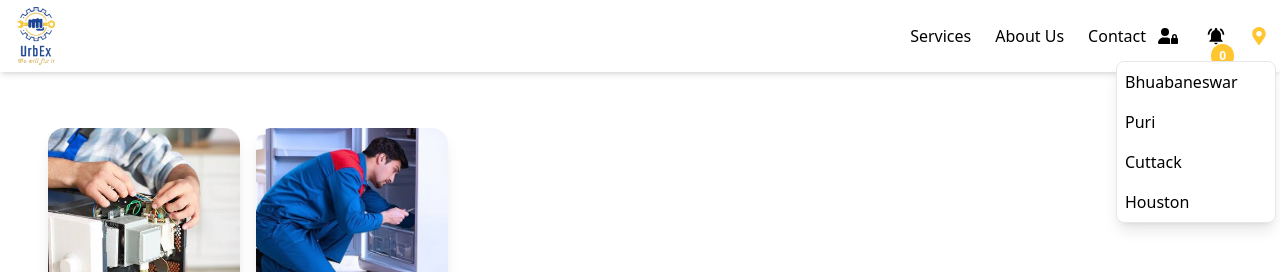
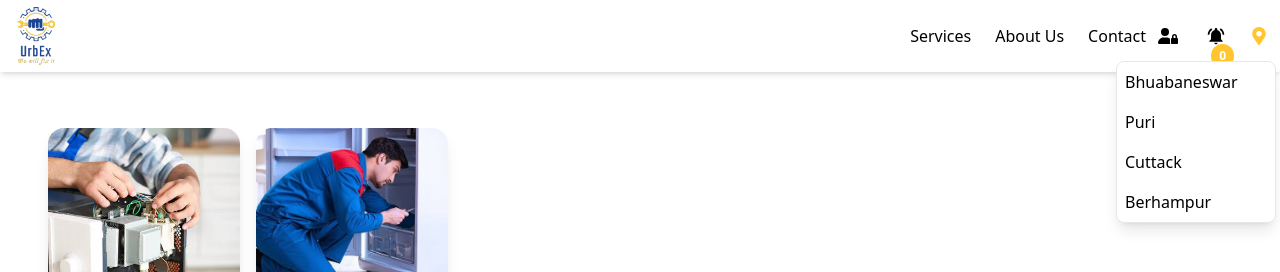
Before and after one commit to pritamkm1989/reactApp, a React (Create React App) app: page / in a window 1280 px wide. Shown: the top 272 px of the page. Built offline with nearby package versions, Linux system fonts and the light colour scheme.

Commit message:
Fixed the city Issue.

```diff
--- a/src/App.js
+++ b/src/App.js
@@ -6,9 +6,11 @@ import ServicePage from './pages/ourservice';
 import Cart from './pages/cart';
 import ContactPage from './pages/contact'
 import { CartProvider } from './CartContext'
+import { CityProvider } from './CityContext'
 
 const App = () => {
   return (
+    <CityProvider>
       <CartProvider>
         <Router>
           <Routes>
@@ -20,6 +22,7 @@ const App = () => {
           </Routes>
         </Router>
       </CartProvider>
+    </CityProvider>
   );
 };
 
--- /dev/null
+++ b/src/CityContext.js
@@ -0,0 +1,35 @@
+import React, { createContext, useState } from "react";
+
+export const CityContext = createContext();
+
+
+
+const cities = ["Bhuabaneswar", "Puri", "Cuttack", "Berhampur"];
+
+export const CityProvider = ({ children }) => {
+    const [selectedCity, setSelectedCity] = useState(null);
+
+    const [showCities, setShowCities] = useState(true);
+
+    const addCity = (city) => {
+        console.log('Adding to city:', city);
+        setSelectedCity(city);
+        toggleShowCities();
+
+    };
+
+    const toggleShowCities = () => {
+        setShowCities(prevShowCities => !prevShowCities);
+      };
+
+
+
+
+
+
+    return (
+        <CityContext.Provider value={{ cities, toggleShowCities, showCities, selectedCity, addCity }}>
+            {children}
+        </CityContext.Provider>
+    );
+};
--- a/src/components/ApplianceRepairService.js
+++ b/src/components/ApplianceRepairService.js
@@ -1,6 +1,7 @@
 import React, { useState, useContext } from "react";
 import { FiUpload } from "react-icons/fi";
 import CartForm from './request/CartForm'
+import {CityContext } from '../CityContext'
 
 import { CartContext } from "../CartContext";
 
@@ -44,6 +45,8 @@ const ApplianceRepairService = ({ items, title }) => {
   };
 
   const { addToCart } = useContext(CartContext)
+
+  const {selectedCity,toggleShowCities} = useContext(CityContext)
 
   const getError = (field) => {
     const error = errors.find(error => error.field === field);
@@ -275,9 +278,11 @@ const ApplianceRepairService = ({ items, title }) => {
             borderColor: hasError('city') ? 'red' : 'initial',
             borderWidth: hasError('city') ? '2px' : '0'
           }}
+          value = {selectedCity}
           className="w-full p-2 border rounded-lg focus:ring-2 focus:ring-[rgb(255,198,48)] focus:outline-none"
           onChange={(e) => setCity(e.target.value)}
           onFocus={() => setErrors(errors.filter(error => error.field !== 'city'))}
+          onClick = {() => toggleShowCities()}
         />
 
         <input
--- a/src/components/header.js
+++ b/src/components/header.js
@@ -1,5 +1,6 @@
 import React, { useState, useContext, useEffect } from "react";
 import { CartContext } from "../CartContext";
+import { CityContext } from "../CityContext";
 import { FaMapMarkerAlt } from "react-icons/fa";
 import { MdNotificationsActive } from "react-icons/md";
 import { FaUserLock } from "react-icons/fa6";
@@ -9,19 +10,22 @@ import urbex from "../img/urbex.png";
 
 const Header = () => {
   const [isMenuOpen, setIsMenuOpen] = useState(false);
-  const [selectedCity, setSelectedCity] = useState(null);
+
   const [isLoginModalOpen, setIsLoginModalOpen] = useState(false);
-  const cities = ["Bhuabaneswar", "Puri", "Cuttack", "Houston"];
+
   const openLoginModal = () => setIsLoginModalOpen(true);
   const closeLoginModal = () => setIsLoginModalOpen(false);
-  const [showCities, setShowCities] = useState(true);
+
 
   const toggleMenu = () => setIsMenuOpen(!isMenuOpen);
   const { cart } = useContext(CartContext);
+  const { cities,toggleShowCities ,showCities,selectedCity,addCity} = useContext(CityContext);
 
   useEffect(() => {
     console.log("Header cart update:", cart); // Debug log
   }, [cart]);
+
+
 
   return (
     <header>
@@ -82,7 +86,7 @@ const Header = () => {
           <div className="relative ml-4">
             {showCities && (<button
               className="p-2 rounded-full hover:bg-gray-200"
-              onClick={() => setShowCities(!showCities)}
+              onClick={() => toggleShowCities()}
             >
               <FaMapMarkerAlt className="text-[rgb(255,198,48)] text-lg" />
             </button>)}
@@ -95,8 +99,7 @@ const Header = () => {
                     key={index}
                     className="p-2 hover:bg-gray-100 cursor-pointer"
                     onClick={() => {
-                      setSelectedCity(city);
-                      setShowCities(false);
+                      addCity(city);
                     }}
                   >
                     {city}
@@ -109,7 +112,7 @@ const Header = () => {
 
           {/* City Display for Desktop (Aligned to the right) */}
           {selectedCity && (
-            <span className="md:block ml-4 text-gray-700 font-semibold" onClick={() => setShowCities(!showCities)}>
+            <span className="md:block ml-4 text-gray-700 font-semibold" onClick={() => toggleShowCities()}>
               {selectedCity}
             </span>
           )}
```
Lines whose indentation alone changed are shown as unchanged.
